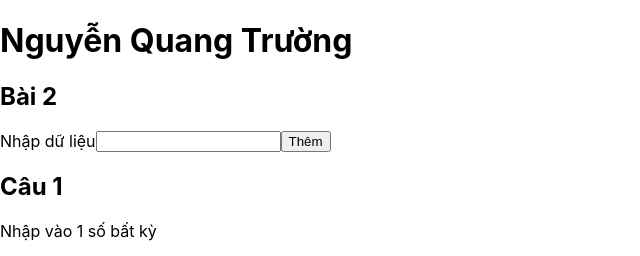
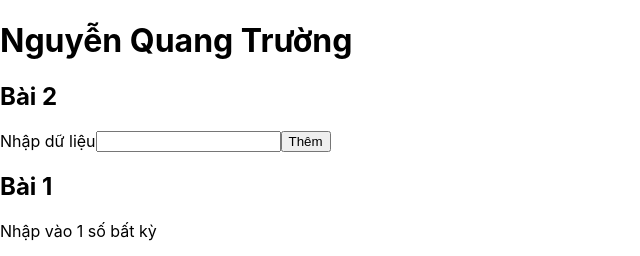
Before and after one commit to ToRuong2410/vsii-training, a React (Create React App) app in the folder ReactJS/vsii-training-reactjs/: page / in a window 1280 px wide. Shown: the top 256 px of the page, without its empty margins (0-640 px from the left). Built offline with nearby package versions, Linux system fonts and the light colour scheme.

Commit message:
de 2 done

```diff
--- a/ReactJS/vsii-training-reactjs/src/Components/Validate.tsx
+++ b/ReactJS/vsii-training-reactjs/src/Components/Validate.tsx
@@ -25,7 +25,7 @@ const Validate = () => {
 
   return (
     <div className="q1">
-      <h2>Câu 1</h2>
+      <h2>Bài 1</h2>
       <p>Nhập vào 1 số bất kỳ</p>
       <input
         type="text"
```
